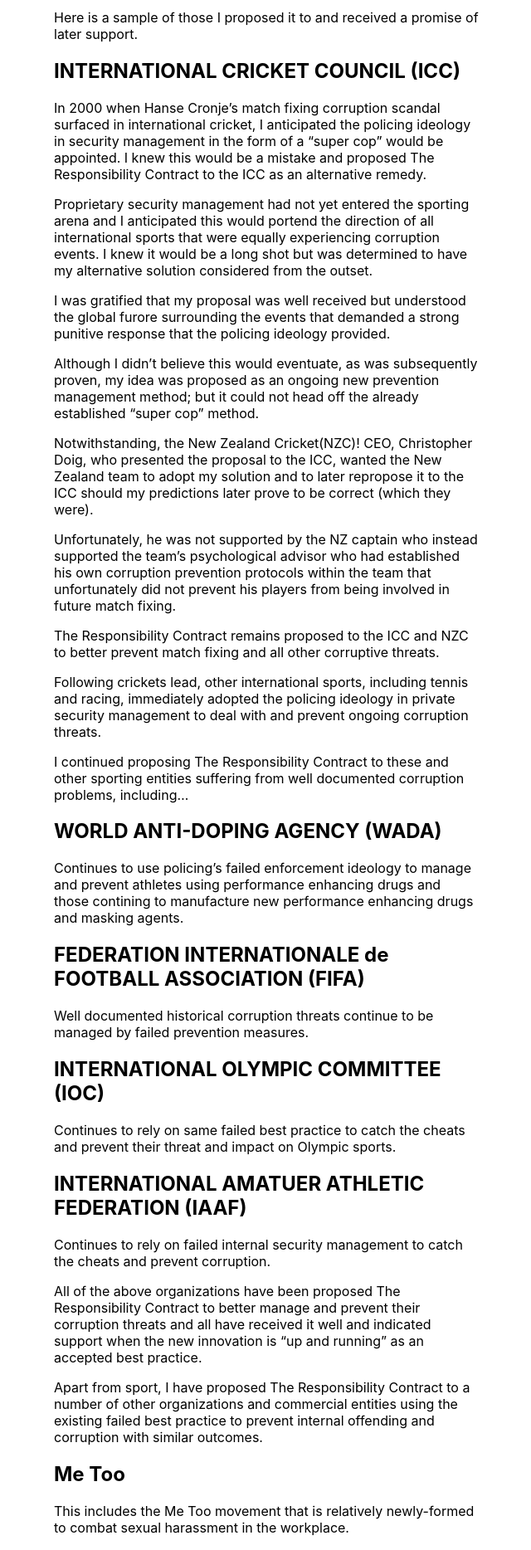
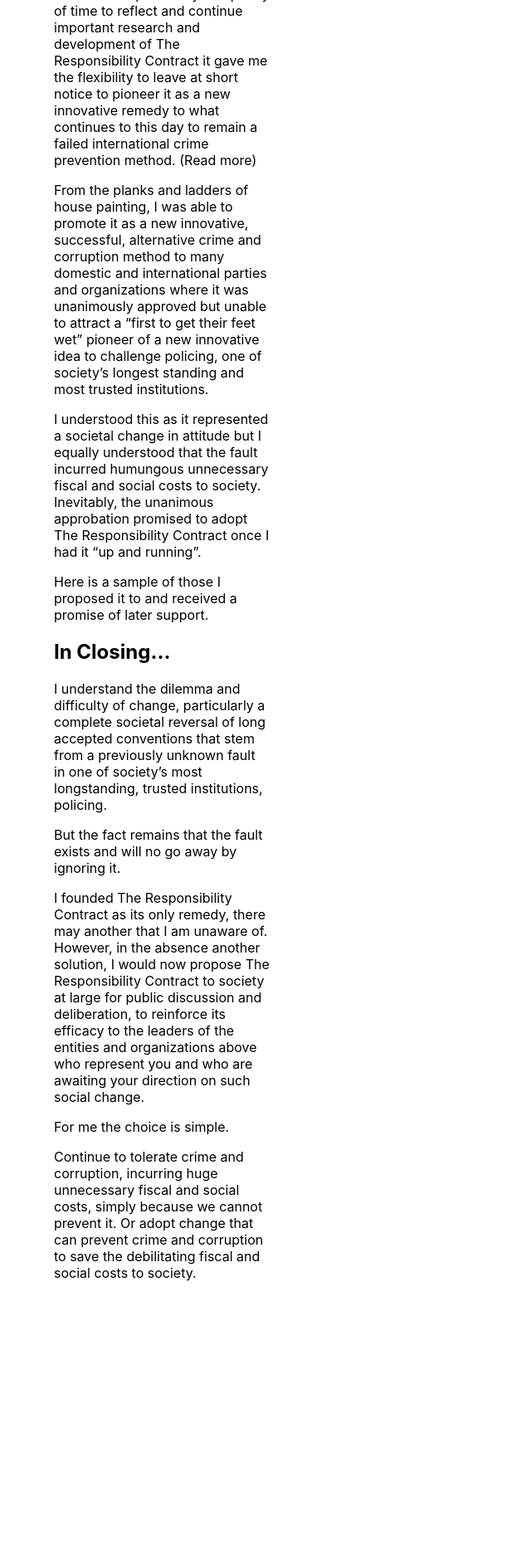
Before and after one commit to berneymark/TrueCrimestoppers, a React (Create React App) app: page /about/founder in a window 1280 px wide. Shown: the part 1020-2888 px from the top of the page at 83% size, without its empty margins (319-959 px from the left). After the commit the page ends 2580 px from the top, so only its background shows below. Built offline with nearby package versions, Linux system fonts and the light colour scheme.

Commit message:
founder page additions

```diff
--- a/src/App.css
+++ b/src/App.css
@@ -168,6 +168,15 @@
   justify-content: flex-start;
 }
 
+#founder-about {
+  display: flex;
+  flex-direction: row;
+}
+
+#founder-text {
+  flex-shrink: 1;
+}
+
 /* The Responsibility Contract */
 #our-idea {
   flex-direction: column;
--- a/src/pages/about/Founder.js
+++ b/src/pages/about/Founder.js
@@ -33,75 +33,7 @@
             <p>
               Here is a sample of those I proposed it to and received a promise of later support.
             </p>
-            <h2>
-              INTERNATIONAL CRICKET COUNCIL (ICC)
-            </h2>
-            <p>
-              In 2000 when Hanse Cronje’s match fixing corruption scandal surfaced in international cricket, I anticipated the policing ideology in security management in the form of a “super cop” would be appointed. I knew this would be a mistake and proposed The Responsibility Contract to the ICC as an alternative remedy.
-            </p>
-            <p>
-              Proprietary security management had not yet entered the sporting arena and I anticipated this would portend the direction of all international sports that were equally experiencing corruption events. I knew it would be a long shot but was determined to have my alternative solution considered from the outset.
-            </p>
-            <p>
-              I was gratified that my proposal was well received but understood the global  furore surrounding the events that demanded a strong punitive response that the policing ideology provided.
-            </p>
-            <p>
-              Although I didn’t believe this would eventuate, as was subsequently proven, my idea was proposed as an ongoing new prevention management method; but it could not head off the already established “super cop” method.
-            </p>
-            <p>
-              Notwithstanding, the New Zealand Cricket(NZC)! CEO, Christopher Doig, who presented the proposal to the ICC, wanted the New Zealand team to adopt my solution and to later repropose it to the ICC should my predictions later prove to be correct (which they were).
-            </p>
-            <p>
-              Unfortunately, he was not supported by the NZ captain who instead supported the team’s psychological advisor who had established his own corruption prevention protocols within the team that unfortunately did not prevent his players from being involved in future match fixing.
-            </p>
-            <p>
-              The Responsibility Contract remains proposed to the ICC and NZC to better prevent match fixing and all other corruptive threats.
-            </p>
-            <p>
-              Following crickets lead, other international sports, including tennis and racing,  immediately adopted the policing ideology in private  security management to deal with and prevent ongoing corruption threats.
-            </p>
-            <p>
-              I continued proposing The Responsibility Contract to these and other sporting entities suffering from well documented corruption problems, including…
-            </p>
-            <h2>
-              WORLD ANTI-DOPING AGENCY (WADA)
-            </h2>
-            <p>
-              Continues to use policing’s failed enforcement ideology to manage and prevent athletes using performance enhancing drugs and those contining to manufacture new performance enhancing drugs and masking agents.
-            </p>
-            <h2>
-              FEDERATION INTERNATIONALE de FOOTBALL ASSOCIATION (FIFA)
-            </h2>
-            <p>
-              Well documented historical corruption threats continue to be managed by failed prevention measures.
-            </p>
-            <h2>
-              INTERNATIONAL OLYMPIC  COMMITTEE (IOC)
-            </h2>
-            <p>
-              Continues to rely on same failed best practice to catch the cheats and prevent their threat and impact on Olympic sports.
-            </p>
-            <h2>
-              INTERNATIONAL AMATUER ATHLETIC FEDERATION (IAAF)
-            </h2>
-            <p>
-              Continues to rely on failed internal security management to catch the cheats and prevent corruption.
-            </p>
-            <p>
-              All of the above organizations have been proposed The Responsibility Contract to better manage and prevent their corruption threats and all have received  it well and indicated support when the new innovation is “up and running” as an accepted best practice.
-            </p>
-            <p>
-              Apart from sport, I have proposed The Responsibility Contract to a number of other organizations and commercial entities using the existing failed best practice to prevent internal offending and corruption with similar outcomes.
-            </p>
-            <h2>
-              Me Too
-            </h2>
-            <p>
-              This includes the Me Too movement that is relatively newly-formed to combat sexual harassment in the workplace.
-            </p>
-            <p>
-              The Harvey Weinstein’s or Donald Trump’s of this world would not prevail under The Responsibility Contract, whereas the ongoing threat continues to be overseen by failed existing best practices.
-            </p>
+
             <h2>In Closing...</h2>
             <p>
               I understand the dilemma and difficulty of change, particularly a complete societal reversal of long accepted conventions that stem from a previously unknown fault in one of society’s most longstanding, trusted institutions, policing.
```
